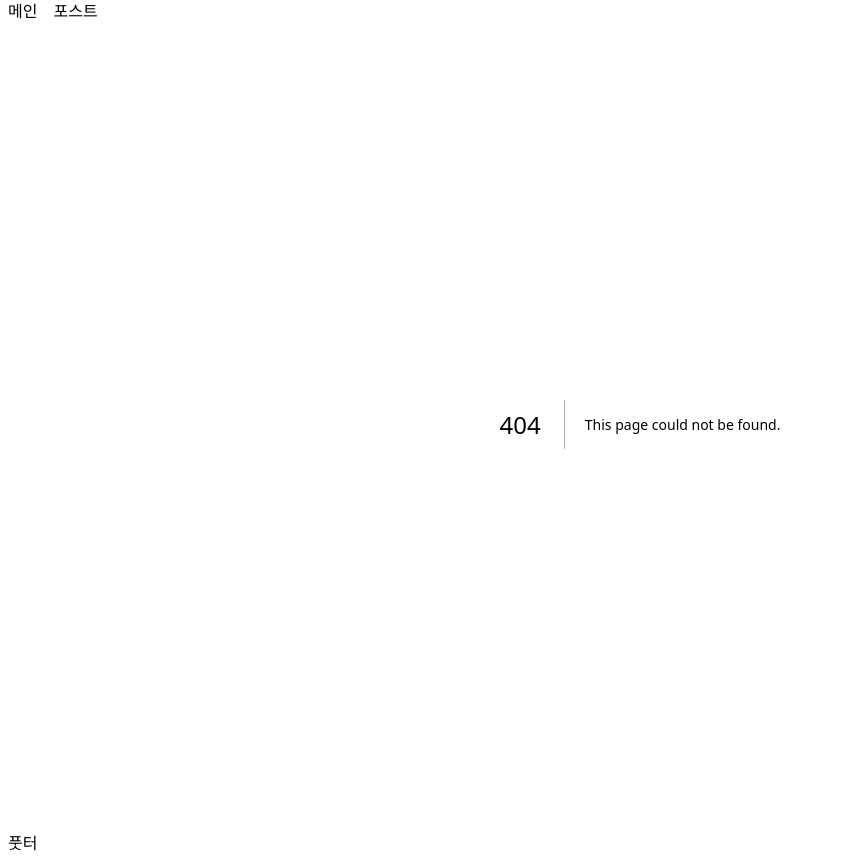
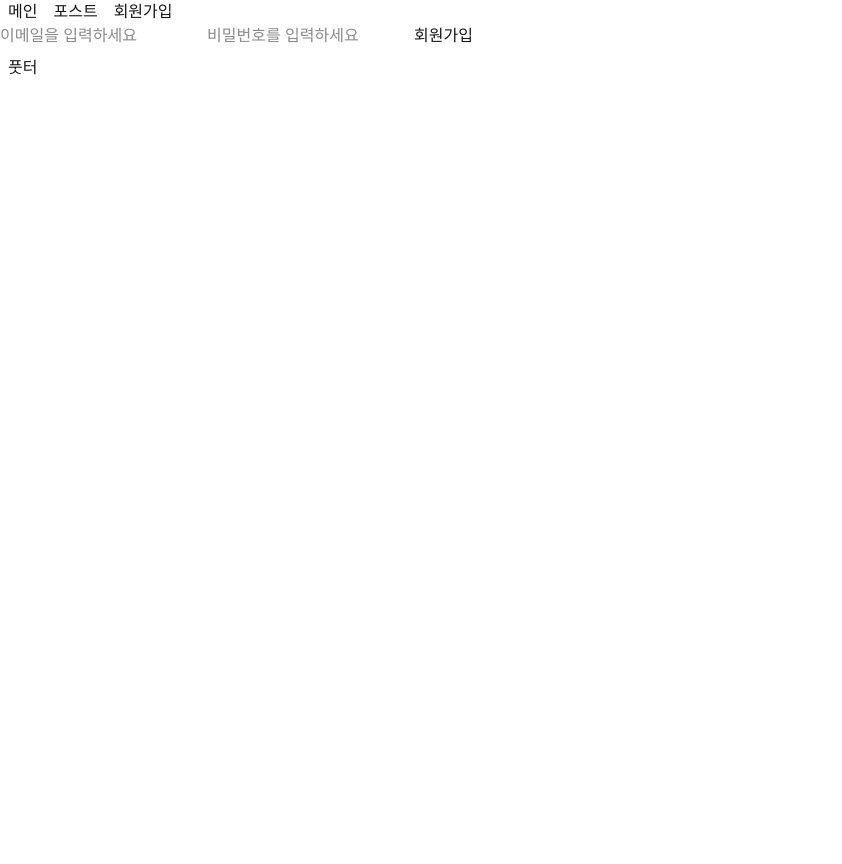
Before and after one commit to wooki0123/anti-ex01, a Next.js app: page /signup in a window 1280 px wide. Before the commit this address had no page. Shown: the whole page, without its empty margins (0-842 px from the left). After the commit the page ends 800 px from the top, so only its background shows below. Built offline with nearby package versions, Linux system fonts and the light colour scheme.

Commit message:
20강 진행

```diff
--- a/src/app/layout.tsx
+++ b/src/app/layout.tsx
@@ -38,6 +38,9 @@ export default function RootLayout({
             <Link href="/posts" className="p-2">
               포스트
             </Link>
+            <Link href="/signup" className="p-2">
+              회원가입
+            </Link>
           </nav>
         </header>
         {children}
--- a/src/app/posts/[id]/page.tsx
+++ b/src/app/posts/[id]/page.tsx
@@ -11,11 +11,19 @@ interface Post {
   content: string
 }
 
+interface Comment {
+  id: number
+  post_id: number
+  content: string
+  created_at: string
+}
+
 export default function PostDetail() {
   const { id } = useParams()
   const [post, setPost] = useState<Post | null>(null)
+  const [comments, setComments] = useState<Comment[]>([])
 
-  const fetchPosts = async () => {
+  const fetchPost = async () => {
     const { data: post, error } = await supabase
       .from('posts')
       .select('*')
@@ -24,17 +32,33 @@ export default function PostDetail() {
     setPost(post)
   }
 
+  const fetchComments = async () => {
+    const { data: comments, error } = await supabase
+      .from('comment')
+      .select('*')
+      .eq('post_id', id as string)
+    setComments(comments ?? [])
+  }
+
   useEffect(() => {
-    fetchPosts()
+    fetchPost()
+    fetchComments()
   }, [])
 
-  if (!post) return <div>로딩중...</div>
+  if (!post) {
+    return <div>Loading...</div>
+  }
 
   return (
     <>
-      <div>{post.id} 번 게시글 상세</div>
+      <div>{post.id}번 게시글 상세</div>
       <div>{post.title}</div>
       <div>{post.content}</div>
+      <ul>
+        {comments.map((comment) => (
+          <li key={comment.id}> - {comment.content}</li>
+        ))}
+      </ul>
     </>
   )
 }
--- /dev/null
+++ b/src/app/signup/page.tsx
@@ -0,0 +1,33 @@
+'use client'
+
+import { useState } from 'react'
+
+export default function Signup() {
+  const [email, setEmail] = useState('')
+  const [password, setPassword] = useState('')
+
+  const handleOnSubmit = (e: React.SubmitEvent<HTMLFormElement>) => {
+    e.preventDefault()
+    console.log(email, password)
+  }
+
+  return (
+    <form onSubmit={handleOnSubmit}>
+      <input
+        type="email"
+        name="email"
+        placeholder="이메일을 입력하세요"
+        value={email}
+        onChange={(e) => setEmail(e.target.value)}
+      />
+      <input
+        type="password"
+        name="password"
+        placeholder="비밀번호를 입력하세요"
+        value={password}
+        onChange={(e) => setPassword(e.target.value)}
+      />
+      <button>회원가입</button>
+    </form>
+  )
+}
--- /dev/null
+++ b/src/components/Nav.tsx
@@ -0,0 +1,10 @@
+import Link from 'next/Link'
+
+export default function Nav() {
+  return (
+    <nav>
+      <Link href="/">Home</Link>
+      <Link href="/posts">Posts</Link>
+    </nav>
+  )
+}
```
